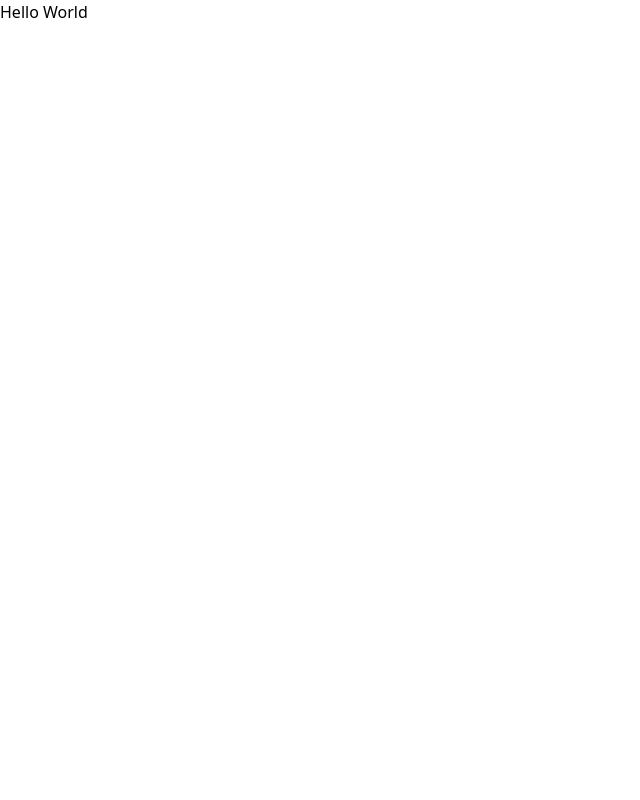
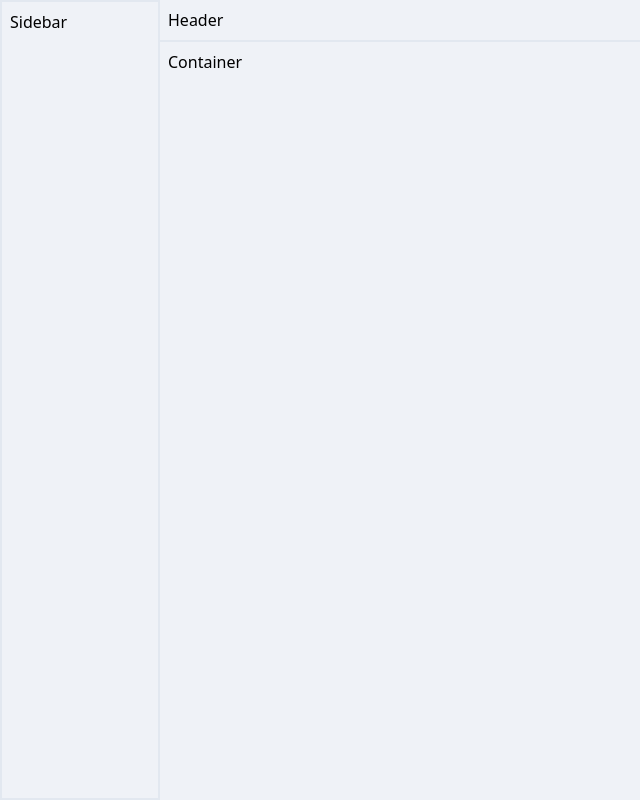
Before and after one commit to DeepPinara/compliance-web, a React (Vite) app: page / in a window 1280 px wide. Shown: the whole page, without its empty margins (0-640 px from the left). Built offline with nearby package versions, Linux system fonts and the light colour scheme.

Commit message:
Basic Layout Structure Has been Created

```diff
--- a/src/App.jsx
+++ b/src/App.jsx
@@ -1,10 +1,15 @@
-
+import { BrowserRouter as Router, Route, Routes } from 'react-router-dom';
+import Layout from './Layout/Layout';
 function App() {
 
   return (
-    <>
-      <h1>Hello World</h1>
-    </>
+    <Router>
+      <Routes>
+        <Route path="/" Component={Layout}>
+
+        </Route>
+      </Routes>
+    </Router>
   )
 }
 
--- /dev/null
+++ b/src/Layout/Container.jsx
@@ -0,0 +1,11 @@
+import React from 'react'
+
+function Container() {
+    return (
+        <div className='p-2'>
+            Container
+        </div>
+    )
+}
+
+export default Container
--- a/src/Layout/Header.jsx
+++ b/src/Layout/Header.jsx
@@ -1,11 +1,11 @@
 import React from 'react'
 
 function Header() {
-  return (
-    <div>
-      Header
-    </div>
-  )
+    return (
+        <div className='p-2 primary-bg-color border-b-2 border-slate-200 '>
+            Header
+        </div>
+    )
 }
 
 export default Header
--- a/src/Layout/Layout.jsx
+++ b/src/Layout/Layout.jsx
@@ -1,11 +1,20 @@
 import React from 'react'
 import Sidebar from './Sidebar'
 import Header from './Header'
+import Container from './Container'
 
 function Layout() {
     return (
         <div>
-            Sidebar
+            <div className="flex w-screen justify-between">
+                <div className='w-1/8 primary-bg-color h-screen'>
+                    <Sidebar />
+                </div>
+                <div className='w-7/8 primary-bg-color'>
+                    <Header />
+                    <Container />
+                </div>
+            </div>
         </div>
     )
 }
--- a/src/Layout/Sidebar.jsx
+++ b/src/Layout/Sidebar.jsx
@@ -1,11 +1,11 @@
 import React from 'react'
 
 function Sidebar() {
-  return (
-    <div>
-      Sidebar
-    </div>
-  )
+    return (
+        <div className='border-2 border-slate-200 h-screen p-2'>
+            Sidebar
+        </div>
+    )
 }
 
 export default Sidebar
--- a/src/index.css
+++ b/src/index.css
@@ -1 +1,9 @@
 @import "tailwindcss";
+
+.primary-bg-color {
+  background-color: #Eff2f7;
+}
+
+.border-color {
+  background-color: #F5F6F7;
+}
```
